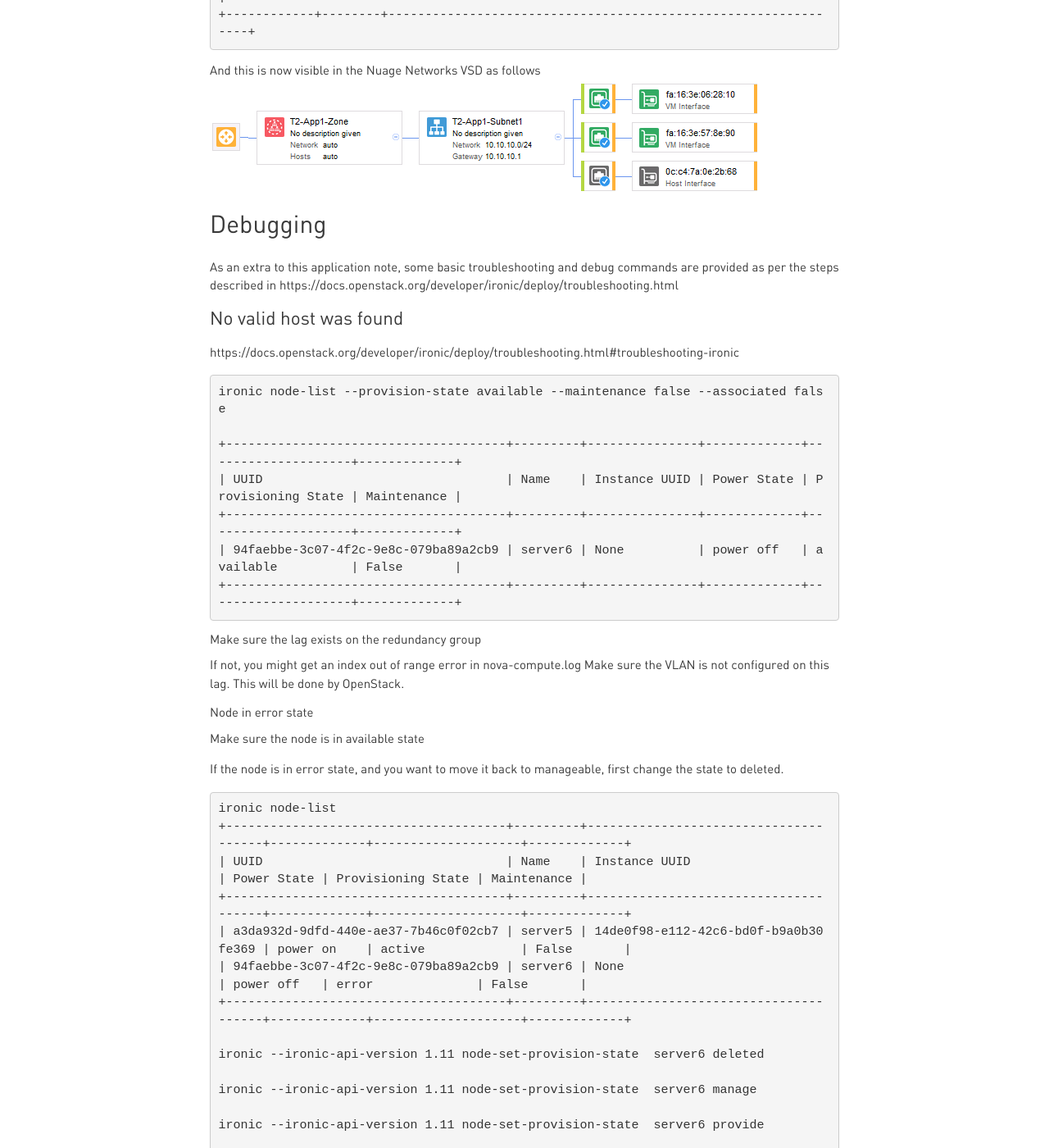
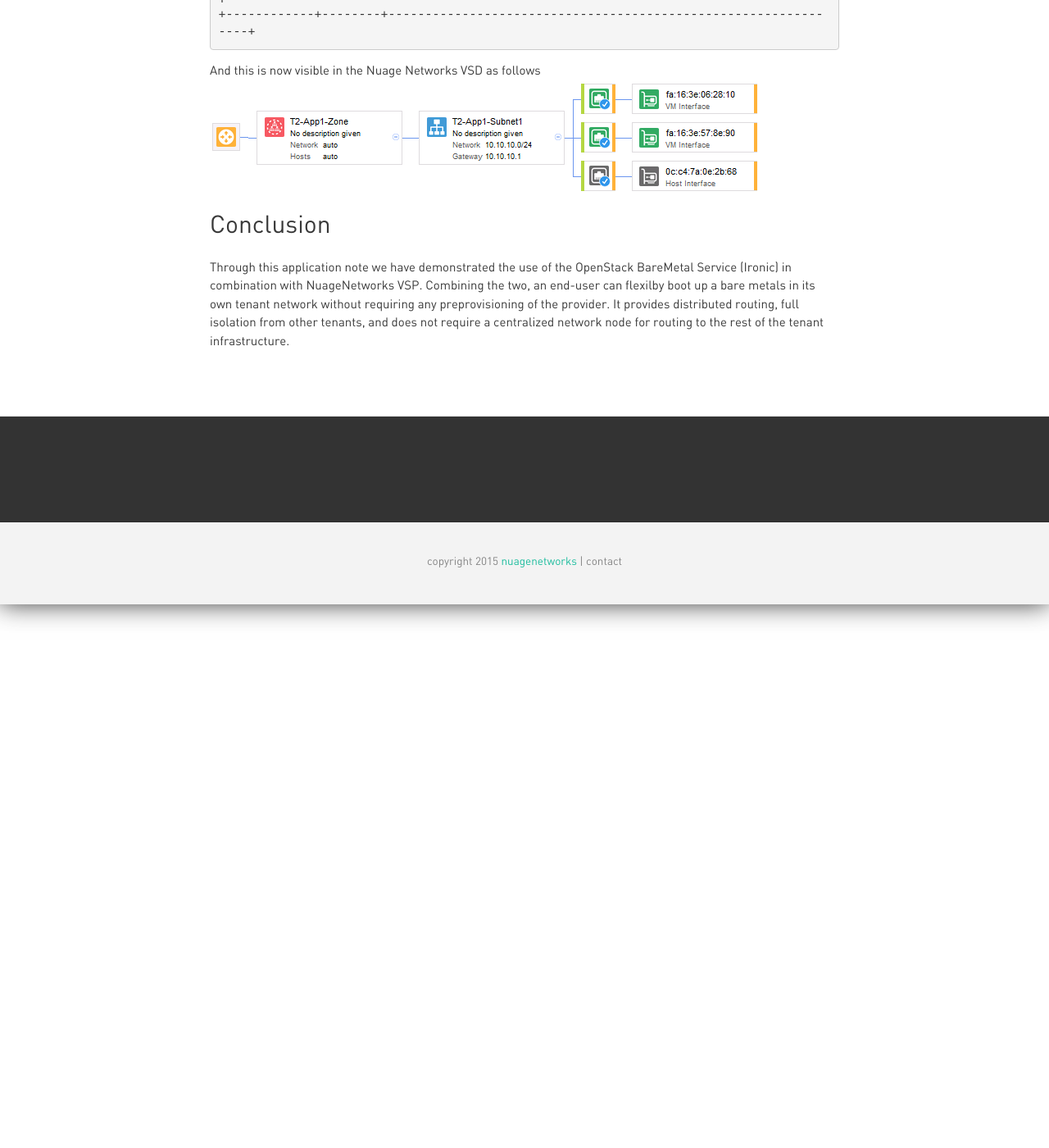
Before and after one commit to nuagenetworks/nuagenetworks.github.io, a Jekyll site: the page built from _posts/2017-05-19-Ironic-Integration.md, in a window 1280 px wide and 1400 px high, scrolled down 15778 px. Shown: the whole window at 82% size. Built offline with Jekyll 4.4.1, drawn with Linux system fonts in a browser that asks for light colours; nearby versions of some CDN libraries; some web fonts are replaced; comment, search, counter and statistics services are not loaded; some of the changed text lies outside the part shown.

Commit message:
PostIronic - Removed Debugging section. Added Conclusion

````diff
--- a/_posts/2017-05-19-Ironic-Integration.md
+++ b/_posts/2017-05-19-Ironic-Integration.md
@@ -599,60 +599,8 @@ ironic node-validate server6
 And this is now visible in the Nuage Networks VSD as follows
 ![Bare Metal as provisioned in the tenant network][nuage-tenant-nw-with-bm]
 
-# Debugging
-As an extra to this application note, some basic troubleshooting and debug commands are provided as per the steps described in https://docs.openstack.org/developer/ironic/deploy/troubleshooting.html
-
-## No valid host was found
-https://docs.openstack.org/developer/ironic/deploy/troubleshooting.html#troubleshooting-ironic
-
-```
-ironic node-list --provision-state available --maintenance false --associated false
-
-+--------------------------------------+---------+---------------+-------------+--------------------+-------------+
-| UUID                                 | Name    | Instance UUID | Power State | Provisioning State | Maintenance |
-+--------------------------------------+---------+---------------+-------------+--------------------+-------------+
-| 94faebbe-3c07-4f2c-9e8c-079ba89a2cb9 | server6 | None          | power off   | available          | False       |
-+--------------------------------------+---------+---------------+-------------+--------------------+-------------+
-```
-
-### Make sure the lag exists on the redundancy group
-If not, you might get an index out of range error in nova-compute.log
-Make sure the VLAN is not configured on this lag. This will be done by OpenStack.
-
-### Node in error state
-
-Make sure the node is in available state
-
-If the node is in error state, and you want to move it back to manageable, first change the state to deleted.
-```
-ironic node-list
-+--------------------------------------+---------+--------------------------------------+-------------+--------------------+-------------+
-| UUID                                 | Name    | Instance UUID                        | Power State | Provisioning State | Maintenance |
-+--------------------------------------+---------+--------------------------------------+-------------+--------------------+-------------+
-| a3da932d-9dfd-440e-ae37-7b46c0f02cb7 | server5 | 14de0f98-e112-42c6-bd0f-b9a0b30fe369 | power on    | active             | False       |
-| 94faebbe-3c07-4f2c-9e8c-079ba89a2cb9 | server6 | None                                 | power off   | error              | False       |
-+--------------------------------------+---------+--------------------------------------+-------------+--------------------+-------------+
-
-ironic --ironic-api-version 1.11 node-set-provision-state  server6 deleted
-
-ironic --ironic-api-version 1.11 node-set-provision-state  server6 manage
-
-ironic --ironic-api-version 1.11 node-set-provision-state  server6 provide
-
-ironic node-list
-+--------------------------------------+---------+--------------------------------------+-------------+--------------------+-------------+
-| UUID                                 | Name    | Instance UUID                        | Power State | Provisioning State | Maintenance |
-+--------------------------------------+---------+--------------------------------------+-------------+--------------------+-------------+
-| a3da932d-9dfd-440e-ae37-7b46c0f02cb7 | server5 | 14de0f98-e112-42c6-bd0f-b9a0b30fe369 | power on    | active             | False       |
-| 94faebbe-3c07-4f2c-9e8c-079ba89a2cb9 | server6 | None                                 | power off   | available          | False       |
-+--------------------------------------+---------+--------------------------------------+-------------+--------------------+-------------+
-```
-
-### Node stuck in bootstrap step
-
-Remove the port in Openstack
-* Ensure VPort, PolicyGropu and ACL in provisioning network are cleaned up
-* Check Permissions on ACL
+# Conclusion
+Through this application note we have demonstrated the use of the OpenStack BareMetal Service (Ironic) in combination with NuageNetworks VSP. Combining the two, an end-user can flexilby boot up a bare metals in its own tenant network without requiring any preprovisioning of the provider. It provides distributed routing, full isolation from other tenants, and does not require a centralized network node for routing to the rest of the tenant infrastructure.
 
 
 [nuage-target-topology]: {{ site.baseurl}}/img/posts/ironic-integration/nuage-target-topology.png
````
